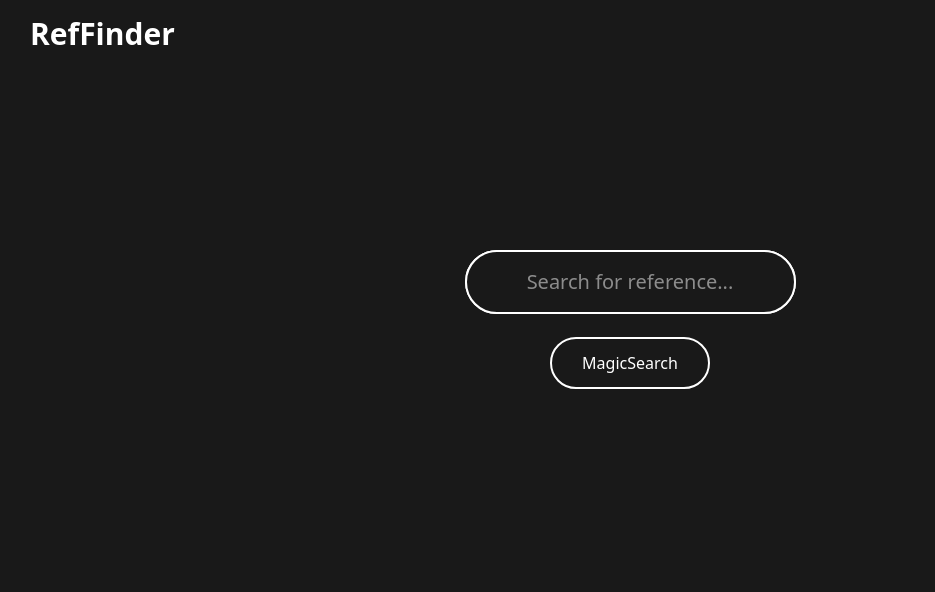
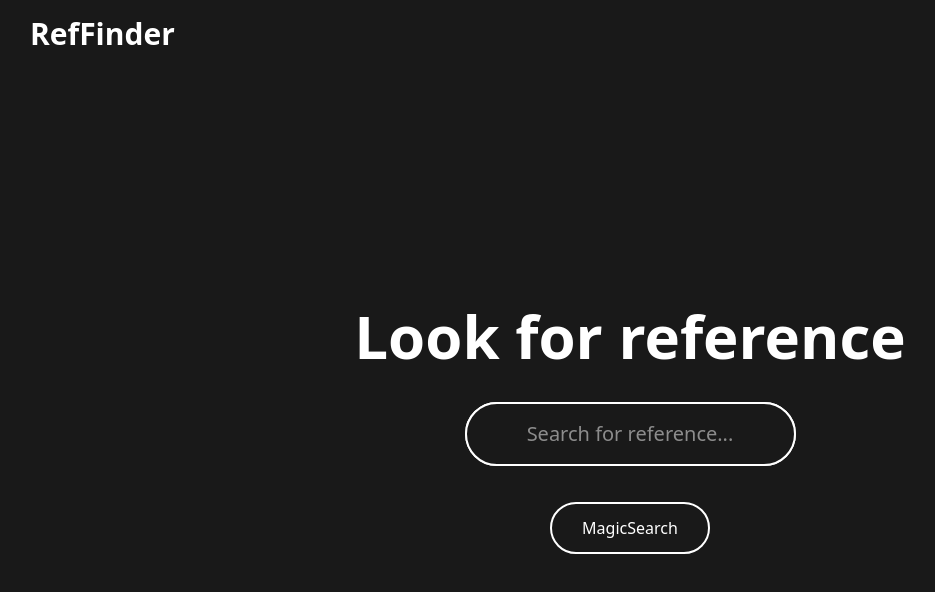
Before and after one commit to NickLiFy/refFinder, a React (Vite) app: page / in a window 1280 px wide. Shown: the top 592 px of the page, without its empty margins (10-945 px from the left). Built offline with nearby package versions, Linux system fonts and the light colour scheme.

Commit message:
Added text above input and changed flow of main page objects/elements/components

```diff
--- a/src/App.jsx
+++ b/src/App.jsx
@@ -3,6 +3,7 @@
 import Button from './components/Button';
 import SearchInput from './components/SearchInput';
 import { searchUnsplash } from './components/unsplashAPI';
+import UnsplashImg from './components/APIs/UnsplashImg'
 
 const App = () => {
   const [results, setResults] = useState([]);
@@ -14,21 +15,21 @@
   }
 
   return (
-    <div className='min-h-screen min-w-screen bg-[#191919] text-white font-sans'>
-      <header className='flex items-center justify-between py-4'>
-        <h1 className='text-3xl font-bold mx-10'> RefFinder</h1>
-      </header>
-      <main className="flex items-center justify-center min-h-[60vh] flex-col">
-        <SearchInput onSearch={handleSearch}/>
-        <Button>MagicSearch</Button>
+      <main className="flex flex-col w-screen h-screen bg-[#191919] text-white font-sans">
+        <h1 className='py-4 text-3xl font-bold mx-10'> RefFinder</h1>
+        <div className='flex items-end justify-center w-full h-full'>
+          <h1 className='align-text-bottom text-6xl font-bold'>
+            Look for reference
+          </h1>
+        </div>
+        <div className='flex items-center justify-center w-screen'>
+          <SearchInput onSearch={handleSearch} className='flex items-center w-screen h-screen' />
+        </div>
+        <div className='flex items-start justify-center w-full h-full'>
+          <Button>MagicSearch</Button>
+        </div>
+        {/* <UnsplashImg results={results} /> */}
       </main>
-
-      <div className='p-10 grid grid-cols-1 sm:grid-cols-2 md:grid-cols-3 lg:grid-cols-4 gap-4'>
-        {results.map((url, index) => (
-          <img key={index} src={url} alt={`Result ${index}`} className="w-full h-auto rounded-lg shadow-md" />
-        ))}
-      </div>
-    </div>
   )
 }
 
--- /dev/null
+++ b/src/components/APIs/UnsplashImg.jsx
@@ -0,0 +1,13 @@
+export default function UnsplashImg({ results }) {
+    return (
+        <div className='p-10 grid grid-cols-1 sm:grid-cols-2 md:grid-cols-3 lg:grid-cols-4 gap-4'>
+            {results.map((url, index) => (
+                <img
+                    key={index}
+                    src={url}
+                    alt={`Result ${index}`}
+                    className="w-full h-auto rounded-lg shadow-md" />
+            ))}
+        </div>
+    )
+}
--- a/src/components/Button.jsx
+++ b/src/components/Button.jsx
@@ -3,7 +3,7 @@
   return (
     <button
       onClick={onClick}
-      className={`w-fit px-[30px] py-[12px] text-white border-2 border-white rounded-full hover:bg-white hover:text-black transition ${className} translate-y-[-25px]`}
+      className={`w-fit px-[30px] py-[12px] text-white border-2 border-white rounded-full hover:bg-white hover:text-black ${className}`}
     >
       {children}
     </button>
--- a/src/components/SearchInput.jsx
+++ b/src/components/SearchInput.jsx
@@ -30,10 +30,12 @@
     lengthText: [`Максимальная длина запроса - ${lengthLimitText} символов.`, ''],
   }
 
-  const sharedStyles = "absolute p-4 pl-[30px] pr-[30px] border-white rounded-full border-2 transform transition-all duration-150";
+  const sharedStyles = "p-4 pl-[30px] pr-[30px] border-white rounded-full border-2";
+
+  const smoothing = "transform transition-all duration-150"
 
   return (
-    <div className="max-w-[90%] text-xl p-20 flex items-center justify-center">
+    <div className="max-w-[90%] text-xl p-17 flex items-center justify-center">
       <div className="container relative flex items-center justify-center">
         <input type="text"
           value={query}
@@ -48,19 +50,16 @@
           }
           onKeyDown={handleKeyDown}
           placeholder='Search for reference...'
-          className={`${sharedStyles} bg-[#191919] text-center z-1`}
+          className={`absolute ${sharedStyles} ${smoothing} bg-[#191919] text-center z-1 focus:outline-none`}
           style={{ width: `${inputWidth}px` }} />
 
         <span
           ref={spanRef}
-          className="invisible absolute whitespace-pre text-xl p-4 pl-[30px] pr-[30px] border-white rounded-full border-2 ">
+          className={`invisible absolute whitespace-pre ${sharedStyles}`}>
           {query || 'Search for reference...'}
         </span>
 
-        {/* <div className={`${sharedStyles} bg-[#191919] text-center z-1`}>
-          hello
-        </div> */}
-        <div className={`${sharedStyles} bg-white text-black text-right z-0 ${query!='' ? 'translate-x-[150px]' : 'translate-x-[0]'}`}
+        <div className={`absolute ${sharedStyles} ${smoothing} bg-white text-black text-right z-0 ${query!='' ? 'translate-x-[140px]' : 'translate-x-[0]'}`}
           style={{ width: `${inputWidth}px` }}>
           Enhance?
         </div>
```
